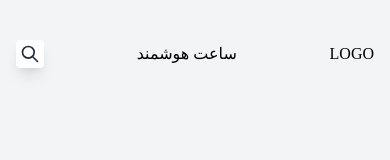
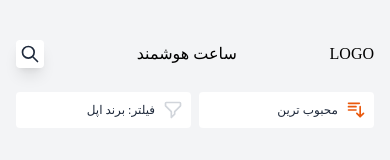
Before and after one commit to AshkanAhmady/digitize---tailwind, a website: page public/index.html in a window 390 px wide. Drawn offline with Linux system fonts and the light colour scheme; a small style sheet from the web is missing.

Commit message:
add (filter&sort) in mobile section

```diff
--- a/public/index.html
+++ b/public/index.html
@@ -36,5 +36,52 @@
         </svg>
       </div>
     </div>
+    <!-- filter&sort mobile section -->
+    <div class="flex justify-center items-center px-4 gap-x-2">
+      <div
+        class="flex bg-white Class Properties box-border rounded w-1/2 justify-start items-center p-2"
+      >
+        <div>
+          <svg
+            xmlns="http://www.w3.org/2000/svg"
+            class="h-5 w-5 stroke-orange-600"
+            fill="none"
+            viewBox="0 0 24 24"
+            stroke="currentColor"
+            stroke-width="2"
+          >
+            <path
+              stroke-linecap="round"
+              stroke-linejoin="round"
+              d="M3 4h13M3 8h9m-9 4h9m5-4v12m0 0l-4-4m4 4l4-4"
+            />
+          </svg>
+        </div>
+        <span class="text-xs font-medium text-slate-800 mr-2">محبوب ترین</span>
+      </div>
+      <div
+        class="flex bg-white Class Properties box-border rounded w-1/2 justify-start items-center p-2"
+      >
+        <div class="flex">
+          <svg
+            xmlns="http://www.w3.org/2000/svg"
+            class="h-5 w-5 stroke-gray-300"
+            fill="none"
+            viewBox="0 0 24 24"
+            stroke="currentColor"
+            stroke-width="2"
+          >
+            <path
+              stroke-linecap="round"
+              stroke-linejoin="round"
+              d="M3 4a1 1 0 011-1h16a1 1 0 011 1v2.586a1 1 0 01-.293.707l-6.414 6.414a1 1 0 00-.293.707V17l-4 4v-6.586a1 1 0 00-.293-.707L3.293 7.293A1 1 0 013 6.586V4z"
+            />
+          </svg>
+        </div>
+        <span class="text-xs font-medium text-slate-800 mr-2"
+          >فیلتر: برند اپل</span
+        >
+      </div>
+    </div>
   </body>
 </html>
```
Also changed, not shown: public/build/tailwind.css.
